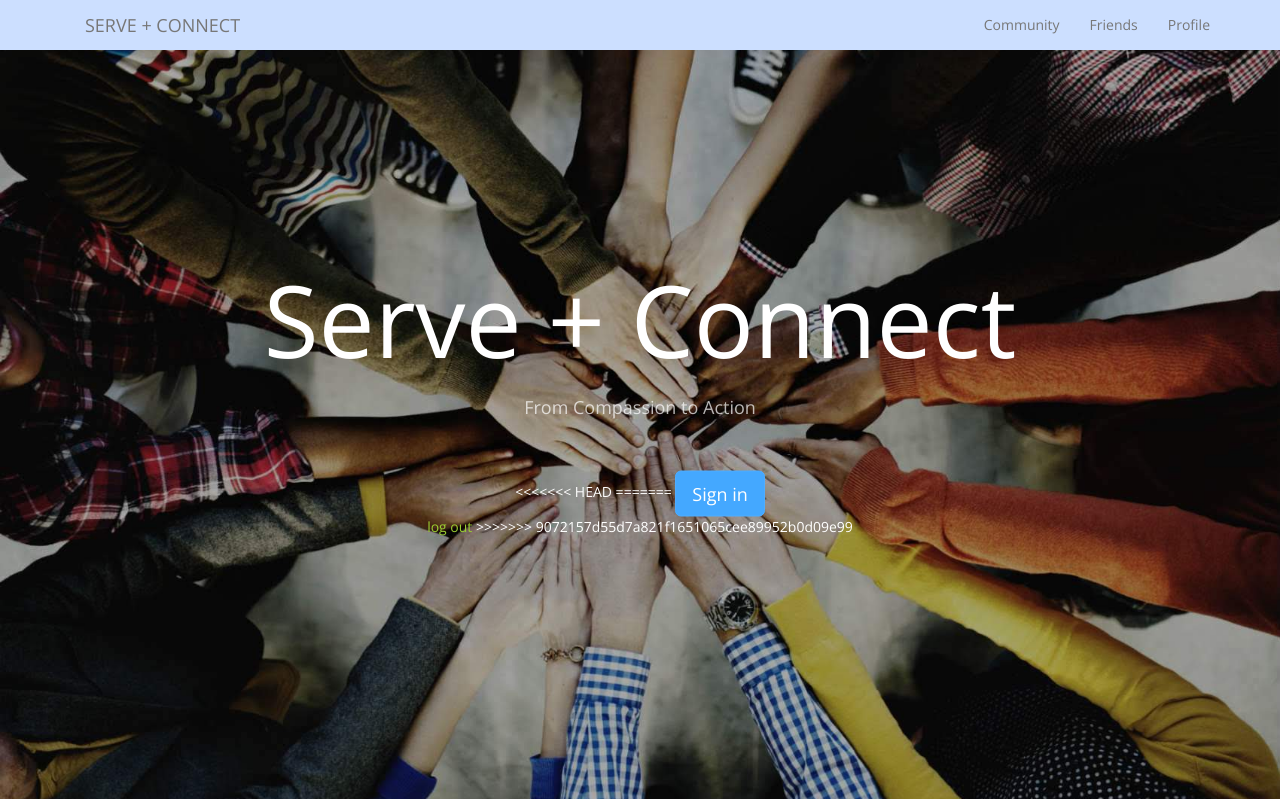
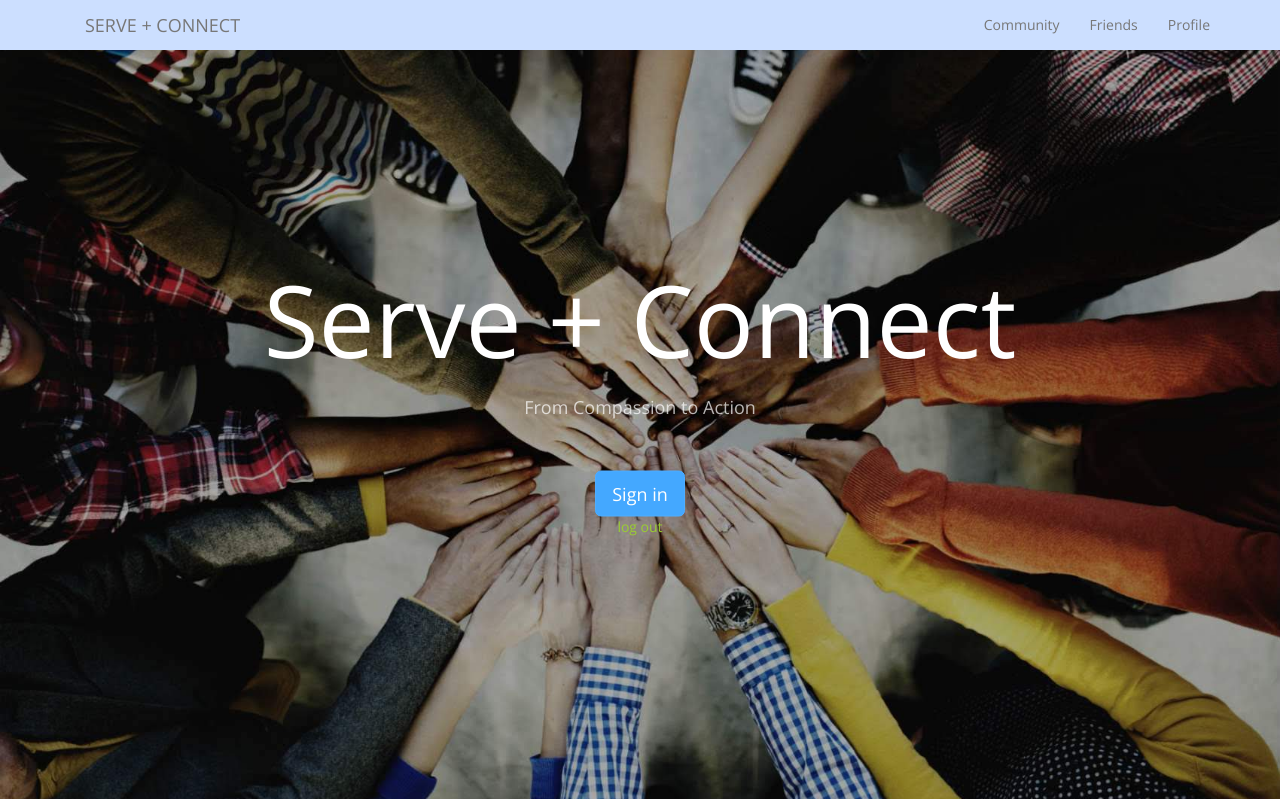
Before and after one commit to Erik-Handeland/serve-and-connect, a Python web app: template templates/home.html in a window 1280 px wide. Shown: the top 799 px of the page. Run offline with Jinja, Linux system fonts and the light colour scheme; the template is opened without the code that fills it: most values are stand-ins (such as "Sample title", 1, 10 or a date in 2020).

Commit message:
fixed changes by lina

```diff
--- a/templates/home.html
+++ b/templates/home.html
@@ -57,13 +57,11 @@
                 <p>From Compassion to Action</p>
 
              <form method='get' id='login'>
-<<<<<<< HEAD
-=======
+
                  <a href="{{log_url}}" class="btn btn-primary btn-lg">Sign in</a></div>
 
                   <a href='{{url}}'>log out</a>
 
->>>>>>> 9072157d55d7a821f1651065cee89952b0d09e99
             </form>
             </div>
         </div>
```
